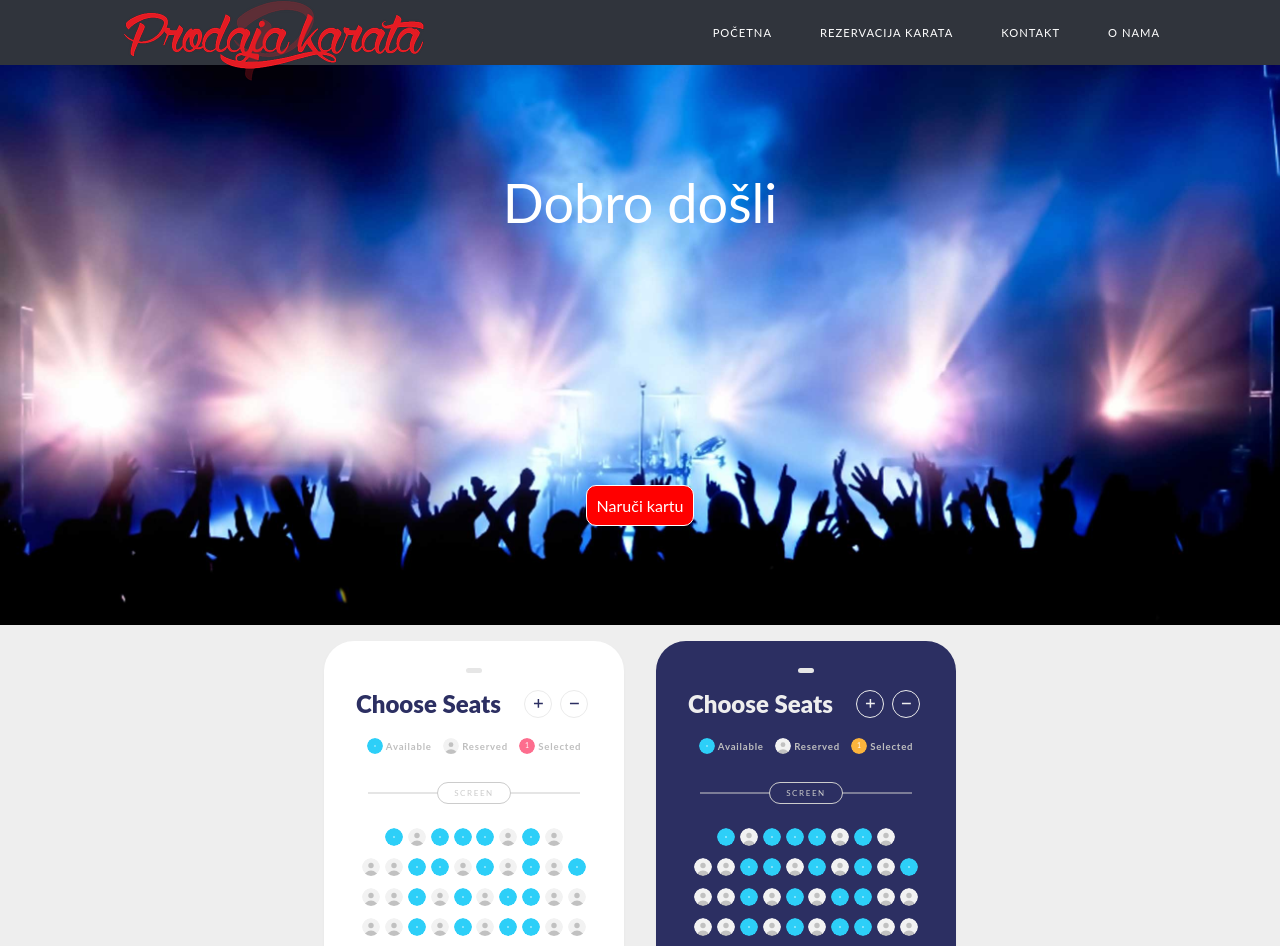
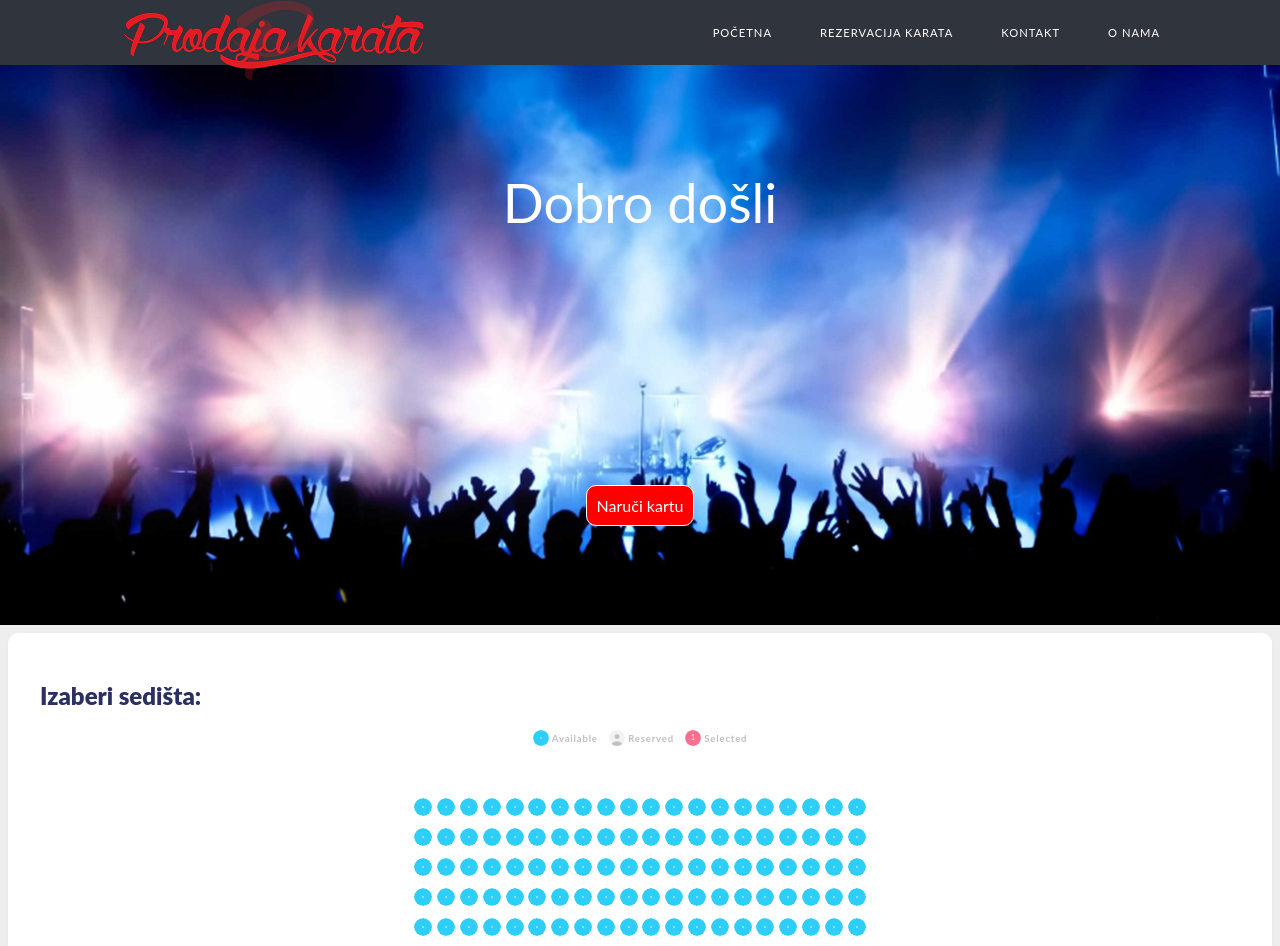
Before and after one commit to NiXa95/prodaja-karata, a React (Create React App) app in the folder FE/prodaja-karata/: page / in a window 1280 px wide. Shown: the top 946 px of the page. Built offline with nearby package versions, Linux system fonts and the light colour scheme.

Commit message:
update 0.1

```diff
--- a/FE/prodaja-karata/src/Components/MainPage.js
+++ b/FE/prodaja-karata/src/Components/MainPage.js
@@ -61,48 +61,6 @@ const SVGIcons = () =>
           </text>
       </g>
   </symbol>
-
-  <symbol id="plus" viewBox="0 0 100 100">
-      <g
-          stroke="currentColor"
-          strokeWidth="10"
-          fill="none">
-          <path
-              d="M 20 50 h 60">
-          </path>
-          <path
-              d="M 50 20 v 60">
-          </path>
-      </g>
-  </symbol>
-
-  <symbol id="minus" viewBox="0 0 100 100">
-      <g
-          stroke="currentColor"
-          strokeWidth="10"
-          fill="none">
-          <path
-              d="M 20 50 h 60">
-          </path>
-      </g>
-  </symbol>
-
-  <symbol id="close" viewBox="0 0 100 100">
-        <g
-          stroke="currentColor"
-          strokeWidth="10"
-          fill="none"
-          transform="translate(50 50) rotate(45)">
-          <g transform="translate(-50 -50)">
-              <path
-                  d="M 10 50 h 80">
-              </path>
-              <path
-                  d="M 50 10 v 80">
-              </path>
-          </g>
-      </g>
-  </symbol>
 </svg>;
 
 
@@ -115,57 +73,24 @@ const Icon = ({href, size = 100}) =>
 
 
 
-// header component, displaying a heading and two buttons
+// header component and displaying a heading
 const HeaderContainer = styled.div`
   display: flex;
   align-items: center;
   margin-top: 1rem;
   position: relative;
-
-  &:before {
-    position: absolute;
-    content: "";
-    bottom: calc(100% + 1rem);
-    left: 50%;
-    transform: translateX(-50%);
-    width: 1rem;
-    height: 0.3rem;
-    border-radius: 15px;
-    background: hsl(0, 0%, 90%);
-  }
 `;
 const HeaderTitle = styled.h1`
   font-size: 1.5rem;
   flex-grow: 1;
   font-weight: 900;
 `;
-const HeaderButton = styled.button`
-  color: inherit;
-  background: none;
-  border: 1px solid hsl(0, 0%, 92%);
-  border-radius: 50%;
-  margin: 0 0.25rem;
-  width: 28px;
-  height: 28px;
-  padding: 0.35rem;
-
-  svg {
-    width: 100%;
-    height: 100%;
-  }
-`;
 
 // render the two buttons making use of the Icon component
 const Header = () => {
-  const buttons = ['plus', 'minus'];
   return(
     <HeaderContainer>
-      <HeaderTitle>Choose Seats</HeaderTitle>
-      {
-        buttons.map(button => <HeaderButton key={button}>
-          <Icon href={button} size="28" />
-        </HeaderButton>)
-      }
+      <HeaderTitle>Izaberi sedišta:</HeaderTitle>
     </HeaderContainer>
   );
 }
@@ -222,41 +147,13 @@ const TheaterContainer = styled.div`
   margin: 1.75rem 0;
 `;
 
-const TheaterScreen = styled.p`
-  text-align: center;
-  text-transform: uppercase;
-  padding: 0.3rem 1rem;
-  color: hsl(0, 0%, 80%);
-  border-radius: 20px;
-  border: 1px solid currentColor;
-  font-size: 0.5rem;
-  letter-spacing: 0.1rem;
-  background: inherit;
-  position: relative;
-
-  &:before, &:after {
-    position: absolute;
-    content: "";
-    top: 50%;
-    transform: translate(0%, -50%);
-    width: 70px;
-    height: 1px;
-    background: currentColor;
-  }
-  &:before {
-    right: 100%;
-  }
-  &:after {
-    left: 100%;
-  }
-`;
 
 const TheaterSeats = styled.div`
   margin-top: 1.5rem;
   width: 100%;
   display: grid;
   justify-content: center;
-  grid-template-columns: repeat(10, 18px);
+  grid-template-columns: repeat(20, 18px);
   grid-template-rows: repeat(10, 18px);
   grid-gap: 0.75rem 0.3rem;
   grid-auto-flow: dense;
@@ -298,11 +195,10 @@ const Seat = styled.button`
 // render the paragraph and the grid of seats with the scheduled whitespace
 const Theater = ({seats = [], toggleSeat}) => {
   // four FillerSeat components, occupying the selected space in the group
-  const FillerSeats = Array(4).fill('').map((item, i) => <FillerSeat key={i}/>);
+  const FillerSeats = Array(0).fill('').map((item, i) => <FillerSeat key={i}/>);
   const Seats = seats.map((seat, i) => <Seat onClick={toggleSeat} data-index={i} data-status={seat} key={i}><Icon href={seat} size="16" /></Seat>)
   return(
     <TheaterContainer>
-      <TheaterScreen>Screen</TheaterScreen>
       <TheaterSeats>
         {
           FillerSeats
@@ -374,7 +270,7 @@ const Details = ({selectedSeats = [], removeSeat}) => {
   // row: 7 seat: 4 price: $16
   return(
     <DetailsContainer>
-      <DetailsHeading>Details</DetailsHeading>
+      <DetailsHeading>Detalji:</DetailsHeading>
       {
         selectedSeats.map(selectedSeat => {
           const entries = Object.entries(selectedSeat);
@@ -434,14 +330,14 @@ const Screen = styled.div`
   --color: ${({theme}) => theme === 'light' ? '#2c2f62' : '#eee'};
   --background: ${({theme}) => theme === 'light' ? '#fff' : '#2c2f62'};
   --accent: ${({theme}) => theme === 'light' ? '#fd6d8e' : '#fcb43c'};
-  border-radius: 30px;
-  width: 300px;
+  border-radius: 10px;
+  width: 100%;
   min-height: 500px;
   color: var(--color, #2c2f62);
   background: var(--background, #ffffff);
   padding: 2rem 2rem 1.25rem;
   box-shadow: 0 2px 10px -8px hsla(0, 0%, 0%, 0.4);
-  margin: 1rem;
+  margin: 0.5rem;
 `;
 
 // render the components making up the screen
@@ -465,7 +361,7 @@ const Main = styled.main`
   flex-wrap: wrap;
 `;
 // create a function which returns a random item from an array
-const randomItem = (arr) => arr[Math.floor(Math.random() * arr.length)];
+// const randomItem = (arr) => arr[Math.floor(Math.random() * arr.length)];
 
 // app component to manage the state of the application and render the phone screen(s)
 class MainPage extends React.Component {
@@ -506,7 +402,7 @@ class MainPage extends React.Component {
     seats.forEach((seat, index) => {
       if(seat === 'selected') {
         selectedSeats.push({
-          seat: index,
+          seat: index + 1,
           price: `$${price}`
         })
       }
@@ -561,13 +457,18 @@ class MainPage extends React.Component {
   componentDidMount() {
     const { possibleSeats } = this.state;
     const seats = [];
-    for(let i = 0; i < 88; i +=1) {
-      seats.push(randomItem(possibleSeats));
+    for(let i = 0; i < 100; i +=1) {
+      seats.push(possibleSeats[0]);
+    }
+
+    for(let i = 0; i < 100; i +=1) {
+      seats.push(possibleSeats[0]);
     }
     this.setState({
       seats,
     })
   }
+
   // render the phone screen(s) in the wrapping container, following the SVG component including the symbol elements for the icons
   render() {
     const { seats, total, selectedSeats } = this.state;
@@ -577,7 +478,6 @@ class MainPage extends React.Component {
 
         <SVGIcons />
         <Phone theme="light" total={total} seats={seats} toggleSeat={this.toggleSeat} removeSeat={this.removeSeat} selectedSeats={selectedSeats} />
-        <Phone theme="dark" total={total} seats={seats} toggleSeat={this.toggleSeat} removeSeat={this.removeSeat} selectedSeats={selectedSeats} />
       </Main>
     );
   }
```
